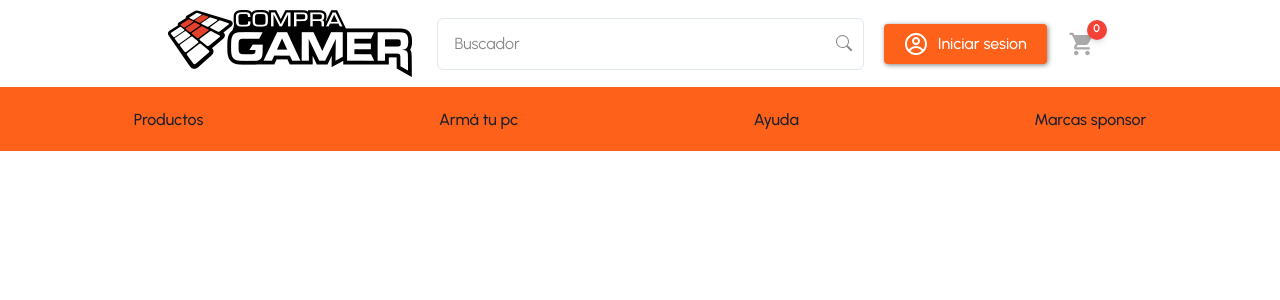
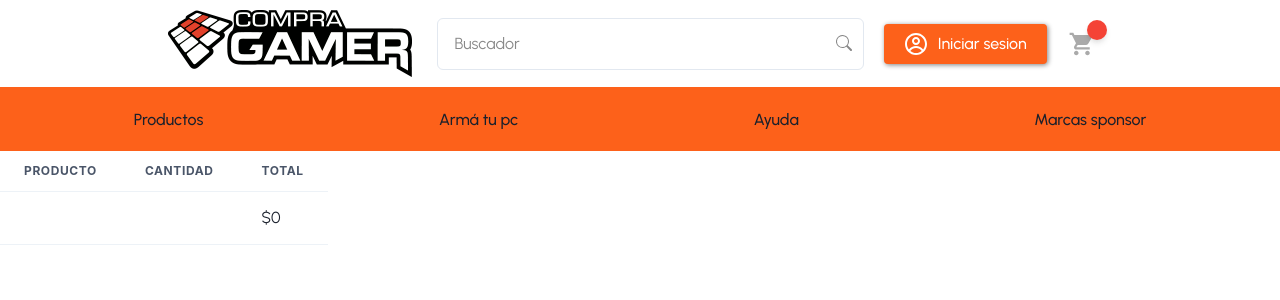
Before and after one commit to Rementeria03/compragamer, a React (Create React App) app: page /cart in a window 1280 px wide. Shown: the top 300 px of the page. Built offline with nearby package versions, Linux system fonts and the light colour scheme.

Commit message:
all after cart view

```diff
--- a/src/App.js
+++ b/src/App.js
@@ -4,6 +4,7 @@ import NavBar from './components/NavBar/NavBar';
 import PagesNavigator from './components/PagesNavigator/PagesNavigator';
 import './App.css';
 import Productos from './pages/Productos';
+import Cart from './pages/Cart';
 
 function App() {
   return (
@@ -15,6 +16,7 @@ function App() {
           <Route path='/' element={<Productos></Productos>}/>
           <Route path='/productos' element={<Productos></Productos>}/>
           <Route path='/productos/:catId' element={<Productos></Productos>}/>
+          <Route path='/cart' element={<Cart></Cart>}/>
         </Routes>
       </BrowserRouter>
     </CartProvider>
--- a/src/components/ButtonsPageNavigator/ButtonsPageNavigator.js
+++ b/src/components/ButtonsPageNavigator/ButtonsPageNavigator.js
@@ -1,6 +1,7 @@
 import { Box, Icon, position } from "@chakra-ui/react";
 import { NavLink } from "react-router-dom";
 import { HamburgerIcon } from '@chakra-ui/icons';
+import { useEffect } from "react";
 function ButtonsPageNavigator({navs, view, setView}){
 
     const styles = {
@@ -16,17 +17,17 @@ function ButtonsPageNavigator({navs, view, setView}){
         px: 4
     }
 
+    const handleMostrar = () => {
+        setView(!view)
+        console.log(view)
+    }
+
     const actualizarStyles = () => {
         if(view){
             return(styles)
         }else if(!view){
             return({...styles, left: '-100%'})
         }
-    }
-
-    const handleMostrar = () => {
-        setView(!view)
-        console.log(view)
     }
 
     return (
@@ -65,17 +66,16 @@ function ButtonsPageNavigator({navs, view, setView}){
                             sx={{
                                 '@media screen and (max-width: 800px)': {
                                     mb: 4,
-                                    mx: 0
-                                }
+                                    mx: 0}
                             }}
                             >
                             <NavLink
+                                onClick={handleMostrar}
                                 to={`${lks.cat}`.toLowerCase().split(" ").join("")}
                                 style={{
                                     fontFamily:'Urbanist',
                                     fontWeight: '500',
-                                    fontSize: '1em'
-                                }}
+                                    fontSize: '1em'}}
                                 >
                                     {lks.cat}
                             </NavLink>
--- /dev/null
+++ b/src/components/CartTable/CartTable.js
@@ -0,0 +1,49 @@
+import {
+    Table,
+    Thead,
+    Tbody,
+    Tfoot,
+    Tr,
+    Th,
+    Td,
+    TableCaption,
+    Box
+} from '@chakra-ui/react';
+import { useContext } from 'react';
+import { CartContext } from '../../contexts/CartContext';
+
+function CartTable() {
+
+    const {cart, totalCarrito} = useContext(CartContext);
+
+    return (
+        <Box fontFamily='Urbanist'>
+            <Table>
+                <Thead>
+                    <Tr>
+                        <Th>Producto</Th>
+                        <Th>Cantidad</Th>
+                        <Th>Total</Th>
+                    </Tr>
+                </Thead>
+                <Tbody>
+                    {cart.map(({...prod}) => {
+                        return(
+                            <Tr key={prod.id}>
+                                <Td>{prod.nombre}</Td>
+                                <Td>{prod.cantidad}</Td>
+                            </Tr>
+                        )
+                    })}
+                    <Tr>
+                        <Td></Td>
+                        <Td></Td>
+                        <Td>${totalCarrito()}</Td>
+                    </Tr>
+                </Tbody>
+            </Table>
+        </Box>
+    );
+}
+
+export default CartTable;
--- a/src/components/CartWidget/CartWidget.js
+++ b/src/components/CartWidget/CartWidget.js
@@ -2,6 +2,7 @@ import { Box } from "@chakra-ui/react";
 import { Icon } from '@chakra-ui/react';
 import { useContext } from "react";
 import { IoMdCart } from 'react-icons/io'
+import { Link } from "react-router-dom";
 import { CartContext } from "../../contexts/CartContext";
 
 function CartWidget() {
@@ -9,6 +10,7 @@ function CartWidget() {
     const {cantidadCarrito} = useContext(CartContext);
 
     return (
+        <Link to='/cart'>
             <Box
                 display='flex'
                 alignItems='center'
@@ -37,9 +39,9 @@ function CartWidget() {
                     fontSize='11px'
                     fontFamily='Urbanist'
                 >
-            {cantidadCarrito()}
                 </Box>
             </Box>
+        </Link>
     );
 }
 
--- a/src/components/Logo/Logo.js
+++ b/src/components/Logo/Logo.js
@@ -3,7 +3,10 @@ import {Box} from '@chakra-ui/react';
 
 function Logo() {
     return (
-        <Box>
+        <Box
+            as='a'
+            href='/'
+        >
             <img src={logo} alt="logo compraGamer"/>
         </Box>
     );
--- a/src/components/ProductItem/ProductItem.js
+++ b/src/components/ProductItem/ProductItem.js
@@ -1,26 +1,25 @@
 import { Box, Button, Image } from "@chakra-ui/react";
-import { doc } from "firebase/firestore";
 import { useContext } from "react";
 import { CartContext } from "../../contexts/CartContext";
-import CartWidget from "../CartWidget/CartWidget";
 
 function ProductItem({...prod}) {
 
-    const {agregarAlCarrito, estaEnCarrito} = useContext(CartContext);
+    const {agregarAlCarrito, estaEnCarrito, setCart, cart} = useContext(CartContext);
 
     function handleAgregar(){
-        agregarAlCarrito({
-            id: prod.id,
-            cantidad: 1,
-            nombre: prod.nombre,
-            precio: prod.precio,
-            img: prod.img
-        })
+        if(!estaEnCarrito(prod.id)){
+            agregarAlCarrito({...prod, cantidad: 1})
+        }else{
+            setCart(cart.map((item) => {
+                if(item.id === prod.id){
+                    return {...item, cantidad: item.cantidad +1}
+                }
+            }))
+        }
     }
 
     return (
-        <Box
-            maxW='lg'
+        <Box maxW='lg'
             mt='3'
             p='3'
             gap='10px'
@@ -32,12 +31,9 @@ function ProductItem({...prod}) {
                 '@media (max-width: 520px)': {
                     flexDirection: 'column',
                     alignItems: 'center'
-                }
-            }}
-            >
+                }}}>
             <Image src={prod.img} />
-            <Box
-                minW='320px'
+            <Box minW='320px'
                 display='flex'
                 justifyContent='space-around'
                 flexDirection='column'
@@ -45,17 +41,11 @@ function ProductItem({...prod}) {
                     '@media (max-width: 520px)': {
                         flexDirection: 'column',
                         alignItems: 'center'
-                    }
-                }}
-                >
-                <Box
-                    as='h3'
-                    >
+                    }}}>
+                <Box as='h3'>
                     {prod.nombre}
                 </Box>
-                <Box
-                    as="h4"
-                    >
+                <Box as="h4">
                     <Box as='span' color='gray.600' fontSize='sm'>
                         $
                     </Box>
@@ -73,10 +63,8 @@ function ProductItem({...prod}) {
                     fontWeight='light'
                     fontFamily='Urbanist'
                     boxShadow='1px 1px .3em grey'
-                    onClick={handleAgregar}
-                >
+                    onClick={handleAgregar}>
                     Agregar al carrito
-                    {estaEnCarrito(prod.id) && <CartWidget></CartWidget> }
                 </Button>
             </Box>
         </Box>
--- a/src/components/ProductsContainer/ProductsContainer.js
+++ b/src/components/ProductsContainer/ProductsContainer.js
@@ -22,10 +22,8 @@ function ProductsContainer({productos, setProductos}) {
                 setProductos(items)
             })
             .finally(()=> {
-                console.log(productos)
             })
     }, [catId])
-
 
     return (
         <Box
--- a/src/contexts/CartContext.js
+++ b/src/contexts/CartContext.js
@@ -12,7 +12,7 @@ export const CartProvider = ({ children }) => {
     }
 
     const estaEnCarrito = (id) => {
-        return cart.some(prod => prod.id == id);
+        return cart.some(prod => prod.id === id);
     }
 
     const vaciarCarrito = () => {
@@ -27,6 +27,10 @@ export const CartProvider = ({ children }) => {
         return cart.reduce((acc, prod) => acc + prod.cantidad, 0);
     };
 
+    const totalCarrito = () => {
+        return cart.reduce((acc, prod) => acc + prod.precio * prod.cantidad, 0)
+    }
+
 
     return(
         <CartContext.Provider
@@ -37,7 +41,8 @@ export const CartProvider = ({ children }) => {
                 agregarAlCarrito,
                 borrarDelCarrito,
                 estaEnCarrito,
-                vaciarCarrito
+                vaciarCarrito,
+                totalCarrito
             }}
         >
             {children}
--- /dev/null
+++ b/src/pages/Cart.js
@@ -0,0 +1,20 @@
+import { Box } from "@chakra-ui/react";
+import CartTable from "../components/CartTable/CartTable";
+
+function Cart() {
+    return (
+        <Box
+            w='full'
+            p='2 4'
+        >
+            <Box
+                w='max'
+                h='30px'
+            >
+                <CartTable></CartTable>
+            </Box>
+        </Box>
+    );
+}
+
+export default Cart;
--- a/src/pages/Productos.js
+++ b/src/pages/Productos.js
@@ -1,4 +1,4 @@
-import { Box, useMediaQuery } from "@chakra-ui/react";
+import { Box } from "@chakra-ui/react";
 import { useState } from "react";
 import CategorysContainer from "../components/CategorysContainer/CatergorysContainer";
 import ProductsContainer from "../components/ProductsContainer/ProductsContainer";
@@ -11,7 +11,6 @@ function Productos() {
     function showCategorys(){
         setView(!view)
     }
-    console.log(view)
 
     return (
         <Box
```
Also changed, not shown: src/components/CartForm/CartForm.js (added, +9 -0 lines). Lines whose indentation alone changed are shown as unchanged.
